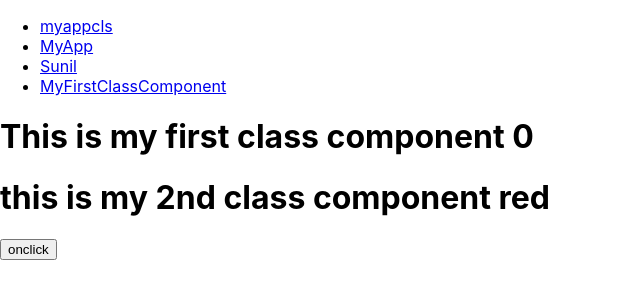
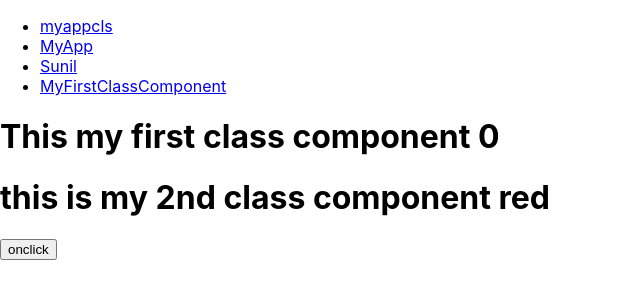
Before and after one commit to sumilkumar157/MY_aprilcls, a React (Create React App) app: page /MyFirstClassComponent in a window 1280 px wide. Shown: the top 300 px of the page, without its empty margins (0-640 px from the left). Built offline with nearby package versions, Linux system fonts and the light colour scheme.

Commit message:
#initial

```diff
--- a/src/MyFirstClassComponent.js
+++ b/src/MyFirstClassComponent.js
@@ -20,7 +20,7 @@ class MyFirstClassComponent extends Component {
   render() {
     return (
       <div>
-        <h1>This is my first class component {this.state.counter}</h1>
+        <h1>This my first class component {this.state.counter}</h1>
         <h1>this is my 2nd class component {this.state.ramesh}</h1>
         <button onClick={(e) => this.mybuttonclick(e)}>onclick</button>
       </div>
```
